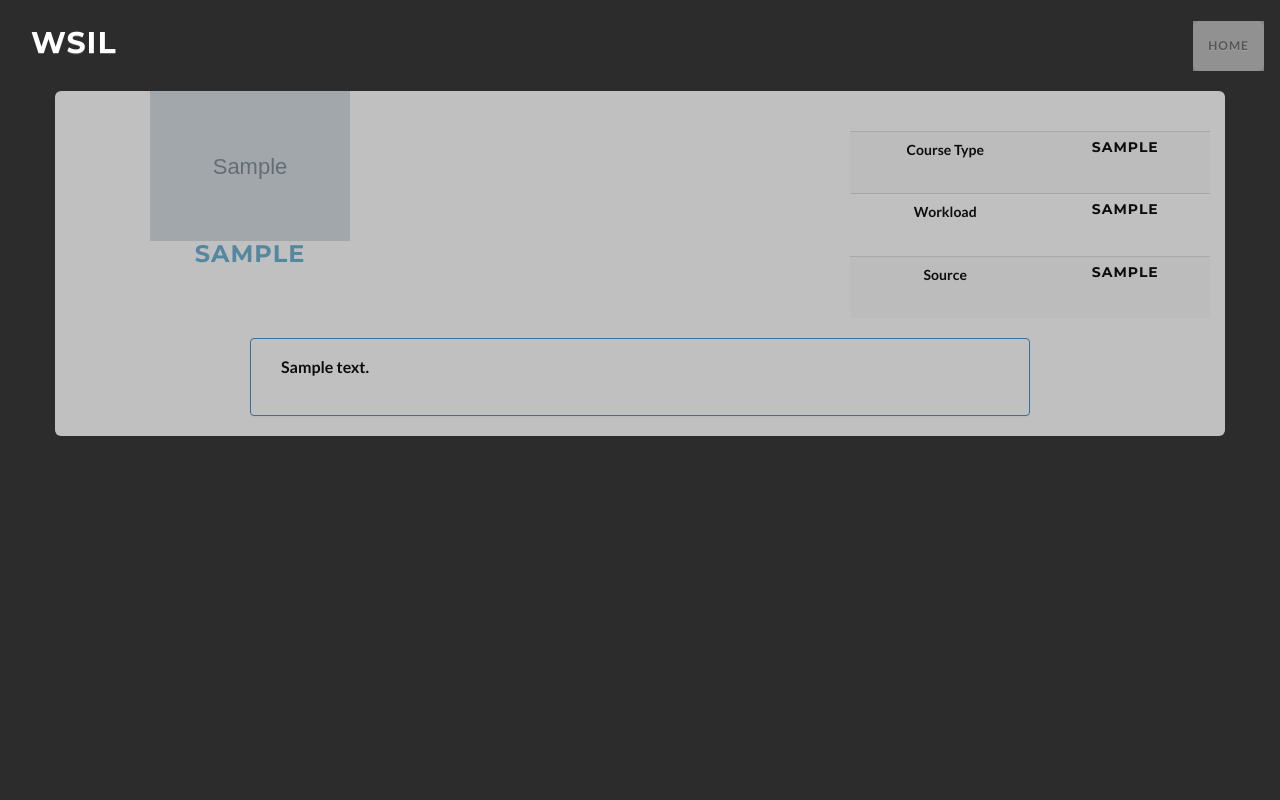
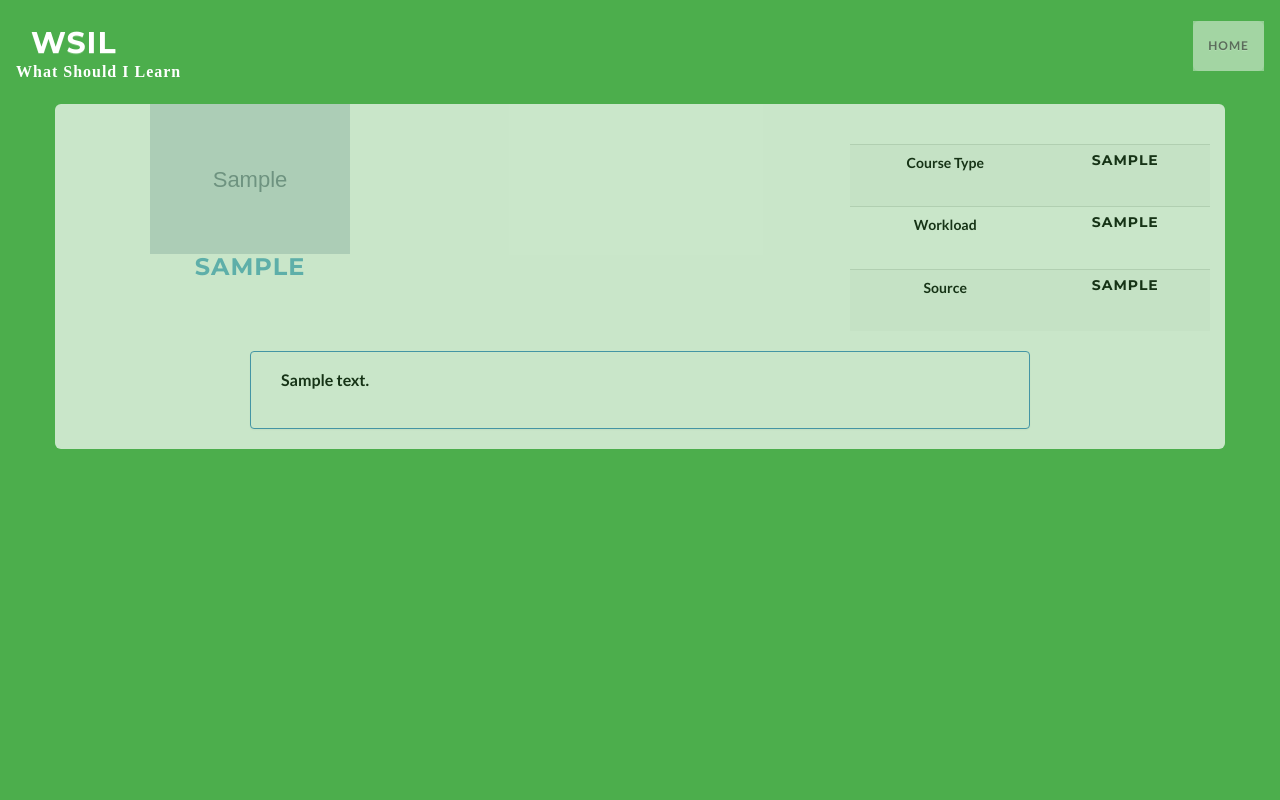
Before and after one commit to criticalerrors/WSIL, a Django app: page /course/1 in a window 1280 px wide. Run offline with Django 3.2, Linux system fonts and the light colour scheme; tables that the repository leaves empty hold one stand-in row (values such as "Sample post"); grey boxes marked "Sample" are stand-in pictures; some libraries are stand-ins or nearby versions.

Commit message:
frontend changes color

```diff
--- a/wsil/templates/wsil/base.html
+++ b/wsil/templates/wsil/base.html
@@ -1,6 +1,6 @@
 {% load static %}
 <!DOCTYPE html>
-<html lang="en">
+<html lang="en" style="background-color:#4cae4c">
 <head>
     {% block head %}
         <meta charset="UTF-8">
@@ -18,7 +18,7 @@
         <title>{% block title %}{% endblock %}</title>
     {% endblock %}
 </head>
-<body style="background-color: #2C2C2C">
+<body style="background-color: #4cae4c">
 <div class="container-fluid"><!--Container principale-->
 {% block container %}
 
@@ -32,6 +32,7 @@
 					<button type="button" class="navbar-toggle" data-toggle="collapse" data-target=".navbar-main-collapse">
 						 <span class="sr-only">Toggle navigation</span><span class="icon-bar"></span><span class="icon-bar"></span><span class="icon-bar"></span>
 					</button> <a class="navbar-brand" href="{% url 'main_home' %}" style="color:white;"><h2>WSIL</h2></a>
+                    <br><br><span style="color:white;font-family: 'Bradley Hand ITC';font-size: medium;font-weight: bold">What Should I Learn</span>
 				</div>
 
 				<div class="collapse navbar-collapse" id="bs-example-navbar-collapse-1">
```
